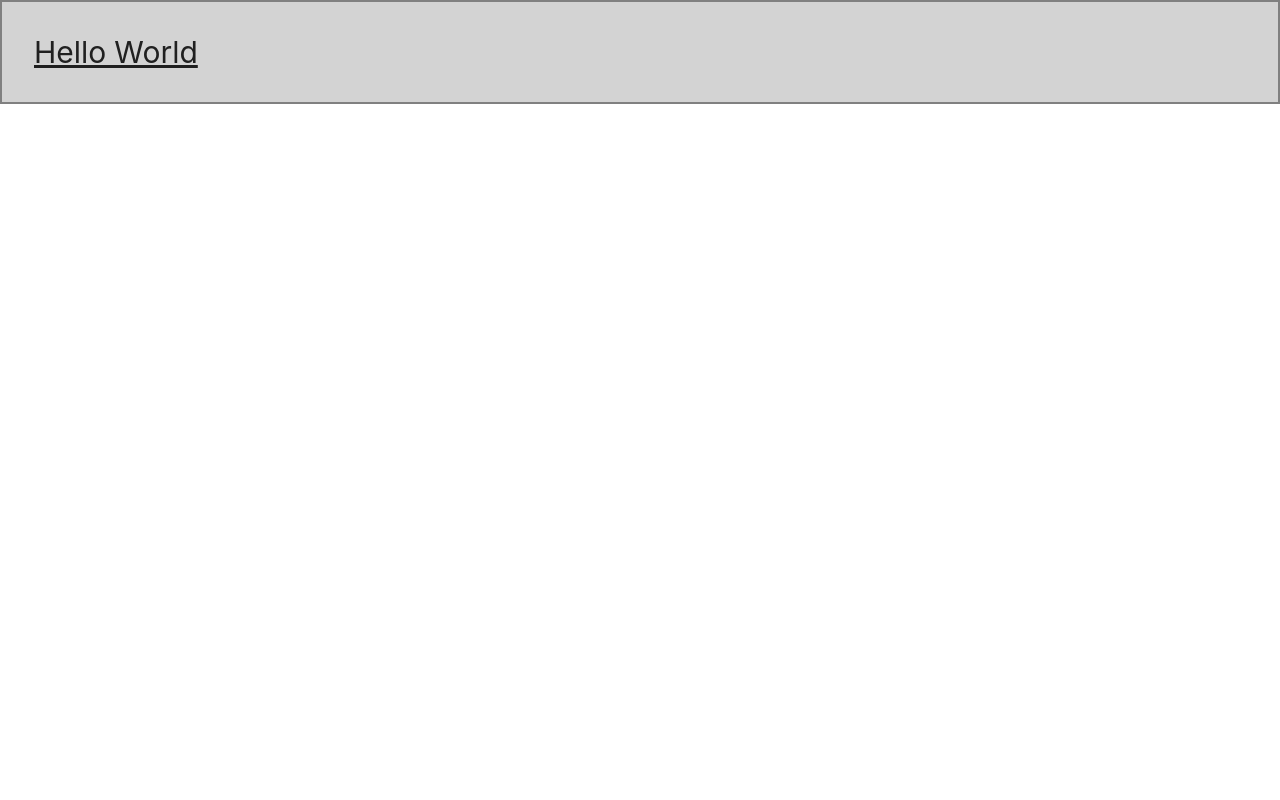
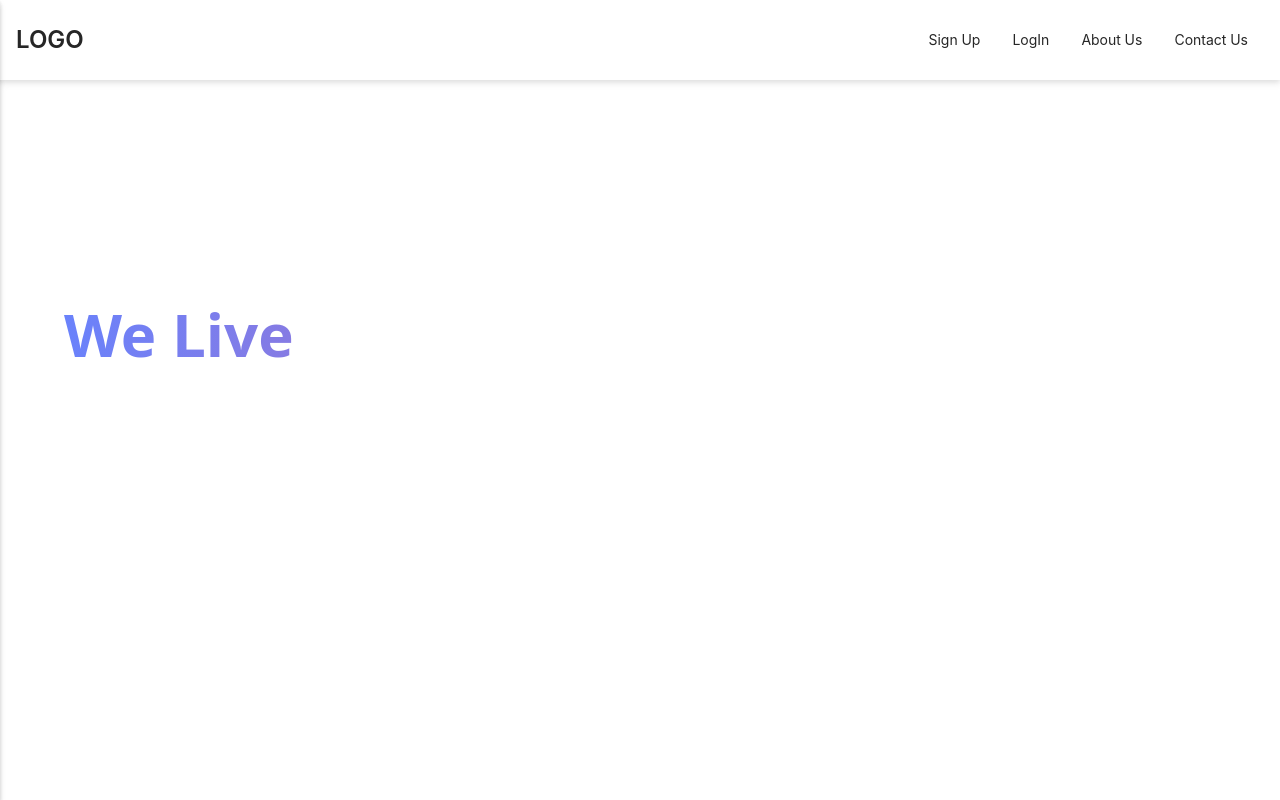
Before and after one commit to ishit16/anonymous-audio-chat, a Next.js app in the folder packages/client/: page / in a window 1280 px wide. Built offline with nearby package versions, Linux system fonts and the light colour scheme; no server answers.

Commit message:
AuthSetup

```diff
--- a/packages/client/package.json
+++ b/packages/client/package.json
@@ -14,6 +14,7 @@
     "@app/shared": "^1.0.0",
     "antd": "^4.18.3",
     "next": "12.0.7",
+    "next-auth": "^4.3.4",
     "react": "17.0.2",
     "react-dom": "17.0.2",
     "react-icons": "^4.3.1",
--- /dev/null
+++ b/packages/client/src/components/nav.jsx
@@ -0,0 +1,73 @@
+import { useState } from 'react'
+import Link from 'next/link'
+
+
+
+function MobileNav({open, setOpen}) {
+    return (
+        <div className={`absolute top-0 left-0 h-screen w-screen bg-white transform ${open ? "-translate-x-0" : "-translate-x-full"} transition-transform duration-300 ease-in-out filter drop-shadow-md `}>
+            <div className="flex items-center justify-center filter drop-shadow-md bg-white h-20"> {/*logo container*/}
+                <Link href='/'>
+                <a className="text-xl font-semibold">LOGO</a>
+                </Link>
+            </div>
+            <div className="flex flex-col ml-4">
+                <a className="text-xl font-medium my-4" href="/about" onClick={() => setTimeout(() => {setOpen(!open)}, 100)}>
+                    About
+                </a>
+                <a className="text-xl font-normal my-4" href="/contact" onClick={() => setTimeout(() => {setOpen(!open)}, 100)}>
+                    Contact
+                </a>
+            </div>
+        </div>
+    )
+}
+
+export default function Navbar() {
+
+    const [open, setOpen] = useState(false)
+    return (
+        <nav className="flex filter drop-shadow-md bg-white px-4 py-4 h-20 items-center">
+            <MobileNav open={open} setOpen={setOpen}/>
+            <div className="w-3/12 flex items-center">
+                <Link href='/'>
+                <a className="text-2xl font-semibold">LOGO</a>
+                </Link>
+            </div>
+            <div className="w-9/12 flex justify-end items-center">
+
+                <div className="z-50 flex relative w-8 h-8 flex-col justify-between items-center md:hidden" onClick={() => {
+                    setOpen(!open)
+                }}>
+                    {/* hamburger button */}
+                    <span className={`h-1 w-full bg-black rounded-lg transform transition duration-300 ease-in-out ${open ? "rotate-45 translate-y-3.5" : ""}`} />
+                    <span className={`h-1 w-full bg-black rounded-lg transition-all duration-300 ease-in-out ${open ? "w-0" : "w-full"}`} />
+                    <span className={`h-1 w-full bg-black rounded-lg transform transition duration-300 ease-in-out ${open ? "-rotate-45 -translate-y-3.5" : ""}`} />
+                </div>
+
+                <div className="hidden md:flex">
+                    <Link href="/">
+                        <a className='mx-4'>
+                            Sign Up
+                        </a>
+                    </Link>
+                    <Link href="/">
+                        <a className='mx-4'>
+                            LogIn
+                        </a>
+                    </Link>
+                    <Link href="/">
+                        <a className='mx-4'>
+                            About Us
+                        </a>
+                    </Link>
+                    <Link href="/">
+                        <a className='mx-4'>
+                            Contact Us
+                        </a>
+                    </Link>
+                </div>
+            </div>
+        </nav>
+    )
+}
--- a/packages/client/src/pages/_app.jsx
+++ b/packages/client/src/pages/_app.jsx
@@ -1,7 +1,11 @@
 import "../styles/globals.css";
 
-function MyApp({ Component, pageProps }) {
-  return <Component {...pageProps} />;
+import { SessionProvider } from "next-auth/react";
+function MyApp({ Component, pageProps: { session, ...pageProps } }) {
+  return (
+    <SessionProvider session={session}>
+      <Component {...pageProps} />
+    </SessionProvider>
+  );
 }
-
 export default MyApp;
--- /dev/null
+++ b/packages/client/src/pages/api/auth/[...nextauth].js
@@ -0,0 +1,30 @@
+import NextAuth from "next-auth";
+import GoogleProvider from 'next-auth/providers/google'
+
+export default NextAuth({
+    providers: [
+      GoogleProvider({
+        clientId: process.env.GOOGLE_CLIENT_ID,
+        clientSecret: process.env.GOOGLE_CLIENT_SECRET,
+        authorizationUrl: 'https://accounts.google.com/o/oauth2/v2/auth?prompt=consent&access_type=offline&response_type=code',
+      })
+    ],
+    jwt: {
+      encryption: true
+    },
+    secret: "secret token",
+callbacks: {
+    async jwt(token, account) {
+      if (account ?.accessToken) {
+        token.accessToken = account.accessToken
+      }
+      return token;
+    },
+    redirect: async (url, _baseUrl)=>{
+      if (url === '/user') {
+        return Promise.resolve('/')
+      }
+      return  Promise.resolve('/')
+    }
+}
+});
--- a/packages/client/src/pages/index.jsx
+++ b/packages/client/src/pages/index.jsx
@@ -1,25 +1,23 @@
-import Head from "next/head";
-import Image from "next/image";
-import styled from "styled-components";
-
-const Home = () => {
+import { useSession, signIn, signOut } from "next-auth/react"
+import Navbar from "../components/nav";
+export default function Home() {
+  const { data: session } = useSession();
+  if (session) {
+    return (
+      <div>
+        Welcome user<br />
+        <button onClick={() => signOut()}>Sign out</button>
+      </div>
+    );
+  }
   return (
-    <>
-      <Head>
-        <title>Create Next App</title>
-        <meta name="description" content="Generated by create next app" />
-        <link rel="icon" href="/favicon.ico" />
-      </Head>
-
-      <Title className="text-3xl underline">Hello World</Title>
-    </>
+    <div>
+      <Navbar/>
+      {/* Click to sign into your user account <br />
+      <button onClick={() => signIn()}>Sign in</button> */}
+      <div className="mt-56 ml-16">
+        <p className="text-6xl headd font-bold font-sans">We Live</p>
+      </div>
+    </div>
   );
-};
-
-export default Home;
-
-const Title = styled.h1`
-  background: lightgray;
-  padding: 2rem;
-  border: 2px solid gray;
-`;
+}
--- a/packages/client/src/pages/login.jsx
+++ b/packages/client/src/pages/login.jsx
@@ -1,8 +1,10 @@
 import { Form, Input, Button, Checkbox } from 'antd'
 import { useRouter } from 'next/router'
+import { getProviders, signIn, getSession, csrfToken } from "next-auth/react";
 
-const Demo = () => {
+export default function Demo({ providers }) {
   const router = useRouter()
+  console.log(providers)
 
   const onFinish = (values) => {
     console.log('Success:', values)
@@ -86,10 +88,33 @@ const Demo = () => {
               Submit
             </button>
           </Form.Item>
+          <Form.Item
+            wrapperCol={{
+              offset: 8,
+              span: 16,
+            }}
+          >
+            {Object.values(providers).map((provider)=>{
+              return(
+                <div key={provider.name}>
+                  <button className="bg-blue-500 hover:bg-blue-700 text-white font-bold py-2 px-4 border border-blue-700 rounded"
+             onClick={() => signIn(provider.id)}>
+              Login With {provider.name}
+            </button>
+                </div>
+              );
+            })}
+          </Form.Item>
         </Form>
       </div>
     </>
   )
 }
 
-export default Demo
+export async function getServerSideProps(context) {
+  return {
+    props: {
+      providers: await getProviders(context),
+    },
+  };
+}
--- a/packages/client/src/styles/globals.css
+++ b/packages/client/src/styles/globals.css
@@ -1,5 +1,5 @@
 @import "~antd/dist/antd.css";
-@import url('https://fonts.googleapis.com/css2?family=Ubuntu:wght@300&display=swap');
+@import url('https://fonts.googleapis.com/css2?family=Fira+Sans&family=Ubuntu:wght@300&display=swap');
 @tailwind base;
 @tailwind components;
 @tailwind utilities;
@@ -33,3 +33,12 @@ a:hover {
 h1 {
   margin: 0;
 }
+
+.headd {
+  font-size: 72 px;
+  background: #FC5C7D;  /* fallback for old browsers */
+background: -webkit-linear-gradient(to right, #6A82FB, #FC5C7D);  /* Chrome 10-25, Safari 5.1-6 */
+background: linear-gradient(to right, #6A82FB, #FC5C7D); /* W3C, IE 10+/ Edge, Firefox 16+, Chrome 26+, Opera 12+, Safari 7+ */
+  -webkit-background-clip: text;
+  -webkit-text-fill-color: transparent;
+}
```
